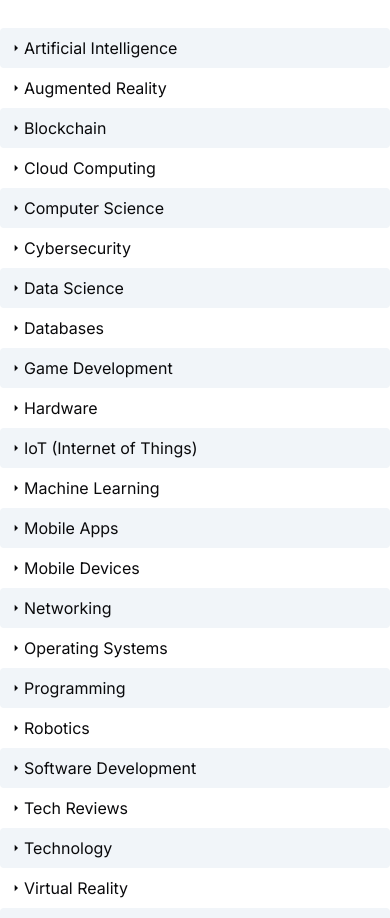
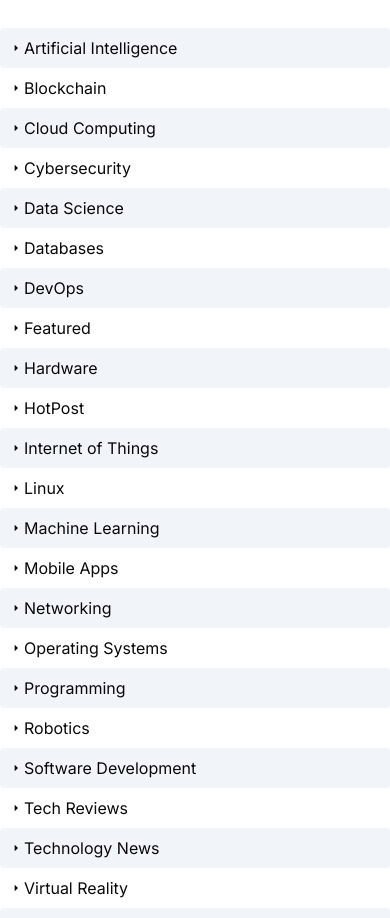
Before and after one commit to sejarparvez/PrimeTech, a Next.js app: page / in a window 390 px wide. Shown: the part 420-1338 px from the top of the page. Built offline with nearby package versions, Linux system fonts and the light colour scheme; no server answers; the database is empty.

Commit message:
fixed some minor issu

```diff
--- a/src/app/blog/[category]/[...slug]/PostContent.module.css
+++ b/src/app/blog/[category]/[...slug]/PostContent.module.css
@@ -19,7 +19,7 @@
 }
 
 .post-content p {
-  margin-bottom: 16px;
+  margin-bottom: 10px;
   line-height: 1.6;
 }
 
--- a/src/app/blog/[category]/[...slug]/page.tsx
+++ b/src/app/blog/[category]/[...slug]/page.tsx
@@ -144,6 +144,21 @@
     return html.replace(/(<([^>]+)>)/gi, "");
   }
 
+  function formatString(inputString: string) {
+    // Split the inputString by underscores
+    const words = inputString.split("_");
+
+    // Capitalize the first letter of each word and join them with a space
+    const formattedString = words
+      .map((word) => word.charAt(0).toUpperCase() + word.slice(1))
+      .join(" ");
+
+    return formattedString;
+  }
+
+  const inputString = post.category;
+  const formattedCategory = formatString(inputString);
+
   const cleanedContent = stripHtmlTags(post.content);
 
   const userInfo = session?.user?.email;
@@ -203,7 +218,7 @@
                       <Link href={`/category/${post.category}`}>
                         {" "}
                         <button className="mr-10 rounded-tl-2xl rounded-br-2xl bg-primary-200 px-4 py-1 font-bold text-white dark:text-primary-200 dark:bg-primary-100">
-                          {post.category}
+                          {formattedCategory}
                         </button>
                       </Link>
                     </div>
--- a/src/app/category/[category]/page.tsx
+++ b/src/app/category/[category]/page.tsx
@@ -47,6 +47,21 @@
   // Calculate total pages based on the total number of posts and posts per page
   const totalPages = Math.ceil(posts.length / postsPerPage);
 
+  function formatString(inputString: string) {
+    // Split the inputString by underscores
+    const words = inputString.split("_");
+
+    // Capitalize the first letter of each word and join them with a space
+    const formattedString = words
+      .map((word) => word.charAt(0).toUpperCase() + word.slice(1))
+      .join(" ");
+
+    return formattedString;
+  }
+
+  const inputString = params.category;
+  const formattedCategory = formatString(inputString);
+
   return (
     <div className="flex flex-col justify-center md:flex-row md:gap-10 mt-10">
       {isLoading ? null : (
@@ -57,8 +72,8 @@
       <div className="flex flex-col gap-10 relative">
         <div>
           <div className=" flex md:mt-10">
-            <span className="mx-auto uppercase px-3 text-center text-2xl font-bold md:px-6 md:text-4xl ">
-              {params.category}
+            <span className="mx-auto  px-3 text-center text-2xl font-bold md:px-6 md:text-4xl ">
+              {formattedCategory}
             </span>
           </div>
           <div className="flex items-center justify-center gap-16 flex-col mt-20 mx-1 md:mx-4">
--- a/src/components/common/post/Options.tsx
+++ b/src/components/common/post/Options.tsx
@@ -1,5 +1,7 @@
 const Options = [
-  "Technology",
+  "Technology News",
+  "HotPost",
+  "Featured",
   "Programming",
   "Web Development",
   "Mobile Apps",
@@ -9,21 +11,25 @@
   "Blockchain",
   "Cybersecurity",
   "Cloud Computing",
-  "IoT (Internet of Things)",
+  "Internet of Things",
   "Tech Reviews",
   "Software Development",
-  "Game Development",
   "Virtual Reality",
-  "Augmented Reality",
   "Robotics",
   "Hardware",
   "Networking",
   "Databases",
   "Operating Systems",
-  "Mobile Devices",
-  "Computer Science",
-]
-  .map((option) => ({ value: option.toLowerCase(), label: option }))
-  .sort((a, b) => a.label.localeCompare(b.label));
+  "DevOps",
+  "Linux",
+];
 
-export default Options;
+const optionsWithLinks = Options.map((option) => ({
+  value: option.toLowerCase().replace(/\s+/g, "_"),
+  label: option,
+}));
+
+// Sort the array alphabetically by the 'label' property
+optionsWithLinks.sort((a, b) => a.label.localeCompare(b.label));
+
+export default optionsWithLinks;
--- a/src/components/core/Comment.tsx
+++ b/src/components/core/Comment.tsx
@@ -61,7 +61,7 @@
 
   return (
     <div className="flex flex-col gap-4 overflow-hidden ">
-      <div className="flex flex-col gap-4 rounded-lg bg-slate-100 p-4 dark:bg-black">
+      <div className="flex flex-col gap-4  rounded-lg border dark:border-darkgray-200 p-4">
         <span className="text-2xl font-semibold">Leave A Reply</span>
         {name ? (
           <div className="flex flex-col gap-6">
--- a/src/components/hover/CategoryHover.tsx
+++ b/src/components/hover/CategoryHover.tsx
@@ -48,7 +48,7 @@
 
       {showCategories && (
         <div
-          className="absolute  w-80 -left-10 mt-1 p-2 bg-white dark:bg-gray-800  border border-gray-300 rounded shadow-md"
+          className="absolute  w-96 -left-20 mt-1 p-2 bg-white dark:bg-gray-800  border border-gray-300 rounded shadow-md"
           onMouseEnter={handleDropdownMouseEnter}
           onMouseLeave={handleDropdownMouseLeave}
         >
```
